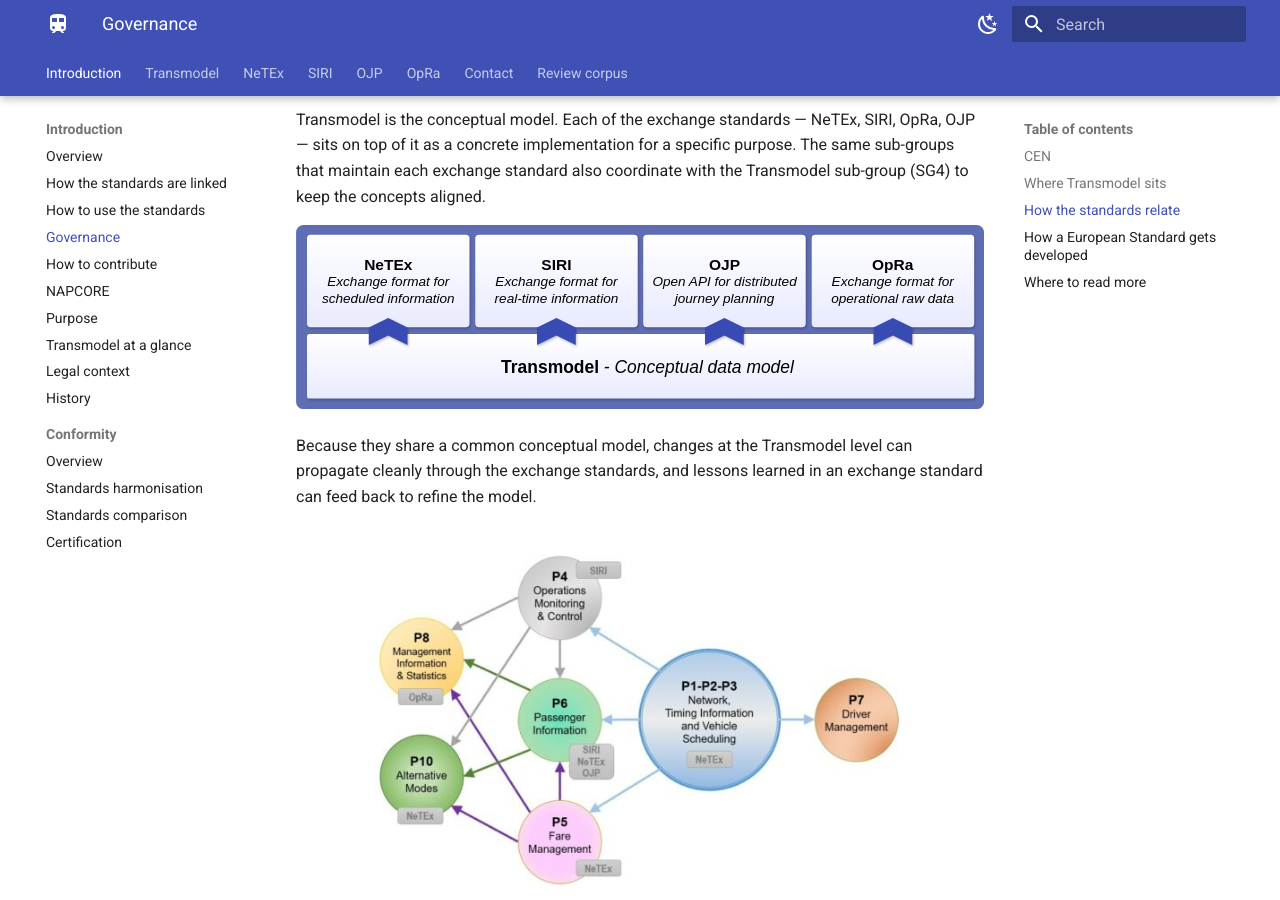
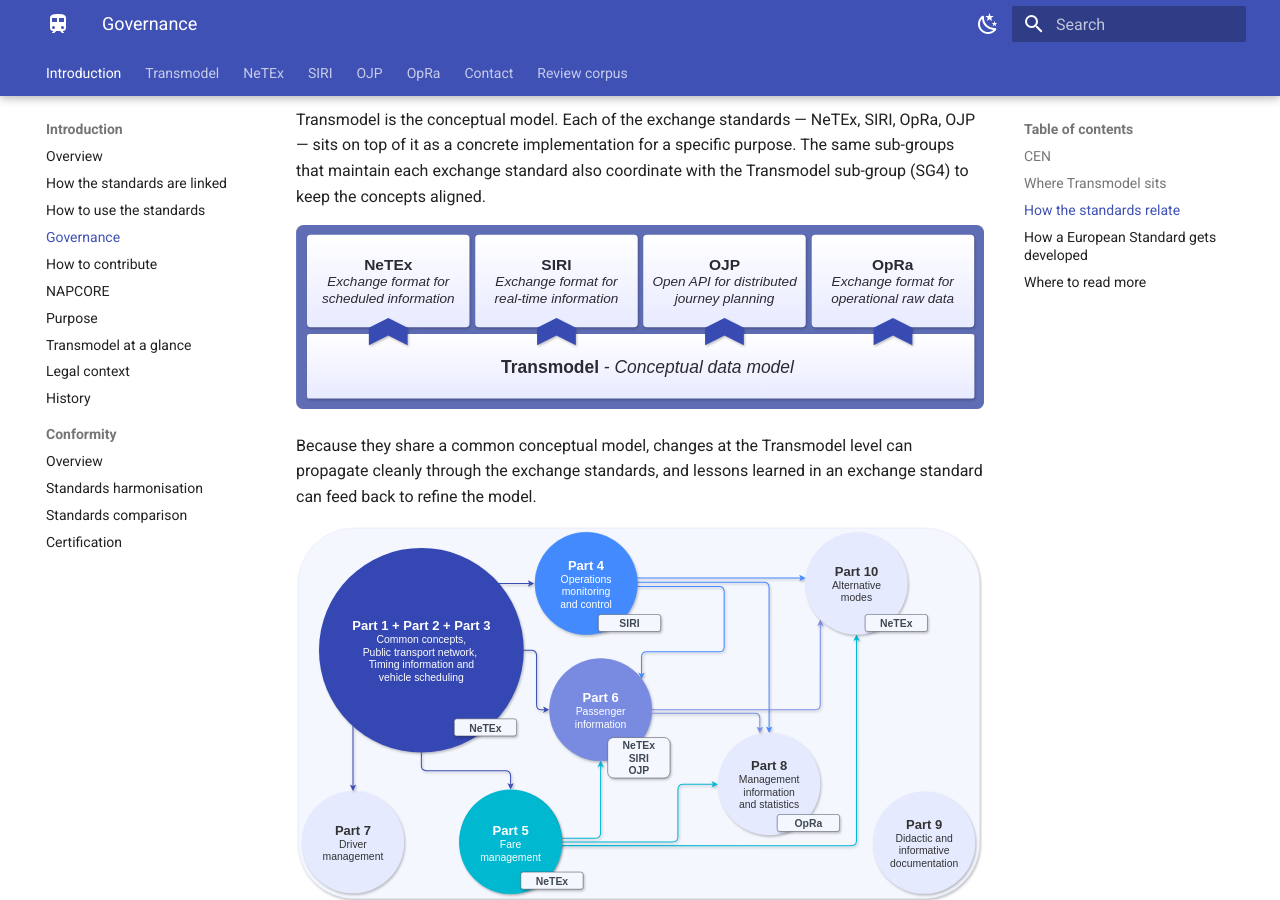
Before and after one commit to BredeD/transmodel-site, an MkDocs documentation site: the page built from docs/introduction/governance.md, in a window 1280 px wide and 900 px high, scrolled down 1511 px. Built offline with MkDocs 1.6.1 and Material for MkDocs 9.7.7, drawn with Linux system fonts in a browser that asks for light colours.

Commit message:
Update fig.3 to newer SVG, replace bubble chart
- Update fig.3 "how the standards relate" to the newer SVG (new filename;
  the previous SVG was replaced).
- Replace the raster bubble chart (Transmodel parts) with an SVG that
  scales on wide and mobile screens.

```diff
--- a/docs/introduction/governance.md
+++ b/docs/introduction/governance.md
@@ -30,11 +30,11 @@
 
 Transmodel is the conceptual model. Each of the exchange standards — NeTEx, SIRI, OpRa, OJP — sits on top of it as a concrete implementation for a specific purpose. The same sub-groups that maintain each exchange standard also coordinate with the Transmodel sub-group (SG4) to keep the concepts aligned.
 
-![The Transmodel-based standards and how they relate](../assets/images/transmodel-cen/governance_fig.3_standards-relate.svg){ style="max-width: 100%; height: auto;" }
+![The Transmodel-based standards and how they relate](../assets/images/transmodel-cen/governance_fig.3_standards-relate-updated.svg){ style="max-width: 100%; height: auto;" }
 
 Because they share a common conceptual model, changes at the Transmodel level can propagate cleanly through the exchange standards, and lessons learned in an exchange standard can feed back to refine the model.
 
-![Transmodel parts and how they link to each other](../assets/images/transmodel-cen/BubbleChartTransmodelUpdate0724-768x432.jpg)
+![Transmodel parts and how they link to each other](../assets/images/transmodel-cen/governance_fig.4_transmodel-parts.svg){ style="max-width: 100%; height: auto;" }
 
 ## How a European Standard gets developed
 
```
Also changed, not shown: docs/assets/images/transmodel-cen/governance_fig.3_standards-relate-updated.svg (added), docs/assets/images/transmodel-cen/governance_fig.4_transmodel-parts.svg (added).
